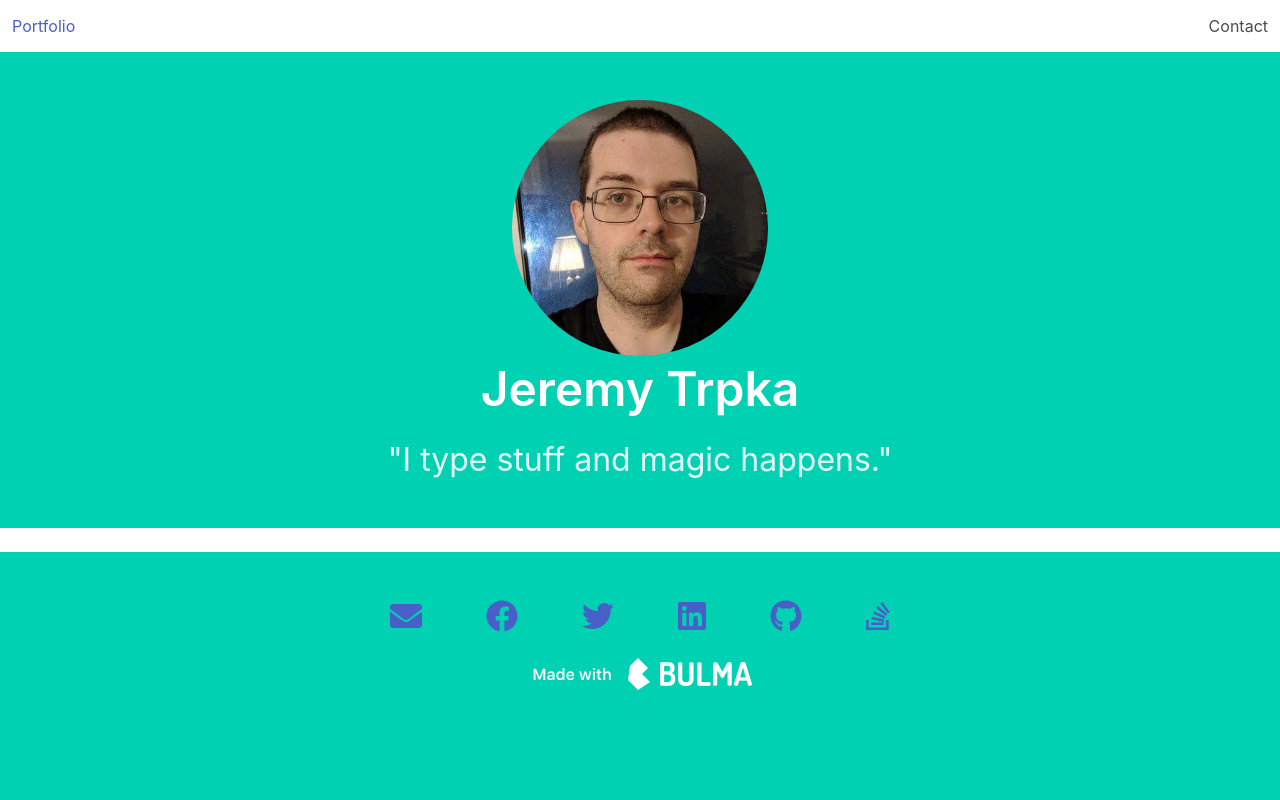
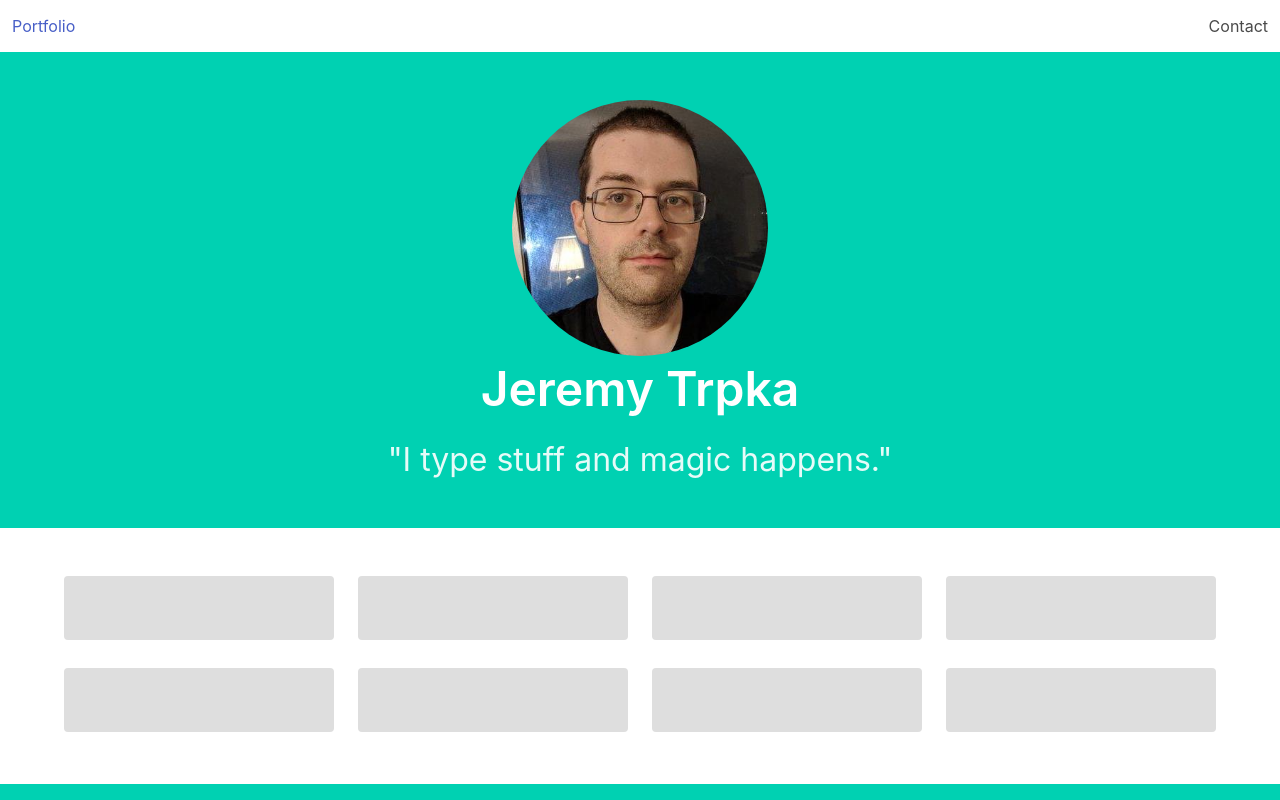
Before and after one commit to jtrpka0912/portfolio.jtrpka0912.nextjs, a Next.js app: page / in a window 1280 px wide. Shown: the top 800 px of the page. Built offline with nearby package versions, Linux system fonts and the light colour scheme.

Commit message:
Constructed the technology list skeleton component.

```diff
--- a/components/sections/technology-list/technology-list-skeleton.tsx
+++ b/components/sections/technology-list/technology-list-skeleton.tsx
@@ -1,3 +1,5 @@
+import BaseSkeleton from "../../ui/base-skeleton";
+
 /**
  * @function TechnologyListSkeleton
  * @summary Technology list skeleton component
@@ -6,8 +8,51 @@
  * @returns { JSX }
  */
 const TechnologyListSkeleton = () => {
+    /**
+     * @var { string } columnClasses
+     * @description All of the Bulma column classes in one variable.
+     * @author J. Trpka
+     */
+    const columnClasses = 'column is-full-mobile is-one-third-tablet is-one-quarter-desktop';
+
     return (
-        <div></div>
+        <section className="section">
+            <div className="container">
+                <div className="columns is-mobile is-multiline">
+                    <div className={ `${ columnClasses } ` }>
+                        <BaseSkeleton type="long-item" />
+                    </div>
+
+                    <div className={ `${ columnClasses } ` }>
+                        <BaseSkeleton type="long-item" />
+                    </div>
+
+                    <div className={ `${ columnClasses } is-hidden-mobile` }>
+                        <BaseSkeleton type="long-item" />
+                    </div>
+
+                    <div className={ `${ columnClasses } is-hidden-mobile` }>
+                        <BaseSkeleton type="long-item" />
+                    </div>
+
+                    <div className={ `${ columnClasses } is-hidden-mobile` }>
+                        <BaseSkeleton type="long-item" />
+                    </div>
+
+                    <div className={ `${ columnClasses } is-hidden-mobile` }>
+                        <BaseSkeleton type="long-item" />
+                    </div>
+
+                    <div className={ `${ columnClasses } is-hidden-mobile is-hidden-tablet-only` }>
+                        <BaseSkeleton type="long-item" />
+                    </div>
+
+                    <div className={ `${ columnClasses } is-hidden-mobile is-hidden-tablet-only` }>
+                        <BaseSkeleton type="long-item" />
+                    </div>
+                </div>
+            </div>
+        </section>
     );
 };
 
--- a/pages/index.tsx
+++ b/pages/index.tsx
@@ -1,6 +1,7 @@
 import type { NextPage } from 'next';
 
 import HomeHero from '../components/home-page/home-hero/home-hero';
+import TechnologyListSkeleton from '../components/sections/technology-list/technology-list-skeleton';
 
 /**
  * @function HomePage
@@ -15,6 +16,7 @@ const HomePage: NextPage = () => {
     return (
         <div>
             <HomeHero />
+            <TechnologyListSkeleton />
         </div>
     );
 }
--- a/styles/components/ui/_skeleton.scss
+++ b/styles/components/ui/_skeleton.scss
@@ -35,7 +35,7 @@
     }
 
     &--long-item {
-        width: 256px;
+        width: 100%;
         height: 64px;
     }
 
```
Also changed, not shown: components/sections/technology-list/technology-list-item.tsx (+10 -1 lines).
